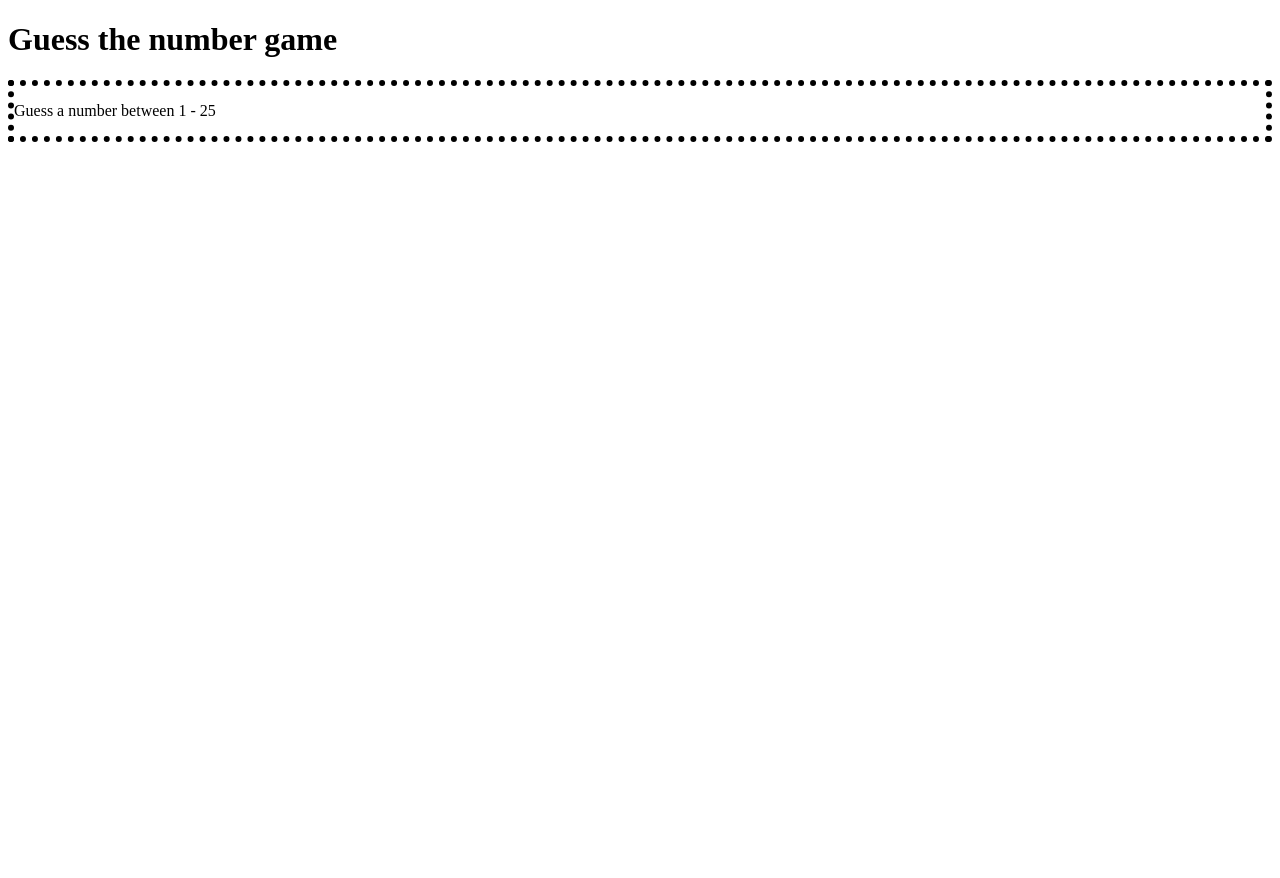
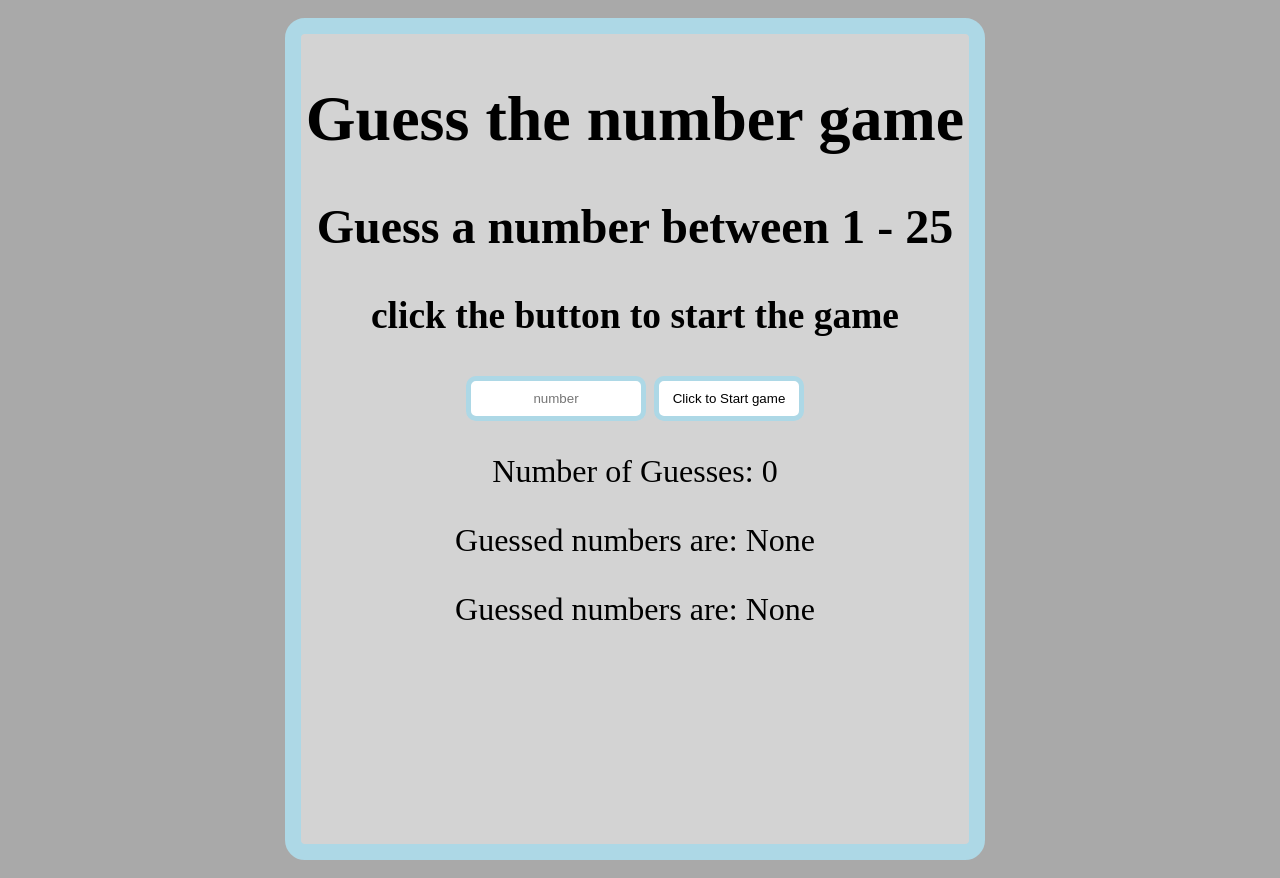
Before and after one commit to PJweb1976/peggyHermansGuessTheNumberGame, a plain HTML site: page index.html in a window 1280 px wide. Before the commit the page ends 800 px from the top, so only its background shows below. Drawn offline with Linux system fonts and the light colour scheme.

Commit message:
Git push

```diff
--- a/index.css
+++ b/index.css
@@ -1,4 +1,35 @@
-.container {
-    border: 6px dotted black;
+
+
+body {
+    box-sizing: border-box;
+    display: flex;
+    max-width: 100%;
+    background-color: darkgrey;
+    padding: 10px;
+    padding-left: 0;
+    list-style: none;
 
 }
+
+.container {
+    font-size: 2rem;
+    padding: 5px;
+    border:16px solid lightblue;
+    border-radius: 20px;
+    background-color: lightgray;
+    height: 50rem;
+    width: auto;
+    margin: auto;
+    text-align: center;
+}
+
+input, button  {
+    color:black;
+    width: 150px;
+    background-color: white;
+    border: 5px solid lightblue;
+
+    padding: 10px 10px;
+    text-align:center;
+    border-radius: 10px;
+}
--- a/index.html
+++ b/index.html
@@ -9,15 +9,26 @@
 </head>
 <body>
     <form name="contact" method="POST" data-netlify="true"></form>
+    <main class="container">
     <header>
         <h1>Guess the number game</h1>
     </header>
-    <main class="container">
-    <p> Guess a number between 1 - 25 </p>
+    <body>
+    <h2> Guess a number between 1 - 25 </h2>
+    <h3> click the button to start the game</h3>
 
+    </body>
 
-</main>
+    <form>
+        <input type="text" placeholder="number" onblur="getVal()">
+        <button type="guessNumber">Click to Start game</button>
+    </form>
+    <p class="message1">Number of Guesses: 0</p>
+    <p class="message2">Guessed numbers are: None</p>
+    <p class="message3">Guessed numbers are: None</p>
+    <br />
     <script type="text/javascript" src="index.js">
     </script>
+    </main>
 </body>
 </html>
--- a/index.js
+++ b/index.js
@@ -1,9 +1,47 @@
 
-/*
-let person = prompt("Please enter your name", "Harry Potter");
+//let guessNumber = null;//numberToBeGuessed
+//let userName; //person
+//let currentGuess;
+//let numberOfGuesses = 5;
+//let minNum = 0;
+//let maxNum = 25;
+//let person= prompt("Welcome! What is your name?", "Please enter your name")
+//alert ("Hey " + person +"! Lets play a game!");
+//alert ("You have 5 tries")
+let msg1 = document.getElementById("message1")
+let msg2 = document.getElementById("message2")
+let msg3 = document.getElementById("message3")
 
-if (person != null) {
-  document.getElementById("demo").innerHTML =
-  "Hello " + person + "! How are you today?";
+let randomNum = Math.floor(Math.random() * 25) +1;
+console.log(randomNum);
+let noOfGuesses = 0;
+let guessedNumbers = [];
+
+//function getVal() {
+  //const val = document.querySelector('input').value;
+  //console.log(val);
+//}
+//function play(){
+  let guess = document.getElementsByClassName("guess").value;
+if(userGuess < 1 || userGuess > 25) {
+  document.write("Please enter a number between 1 and 25");
 }
-*/
+else{
+  guessedNumbers.push(userGuess);
+  noOfGuesses+= 1;
+}
+
+ /*
+// declare a variable
+let guess;
+guess = document.write("Please enter a number between 0 and 25")
+
+if (guess < randomNum) {
+  document.write("Your guess is to low");
+} else if (guess > randomNum) {
+ document.write("Your guess is to high");
+} else if (guess == randomNum){
+  document.write("You guessed it. You win!");
+} else {
+  document.write("Sorry error");
+}*/
```
Also changed, not shown: 1 other file.
